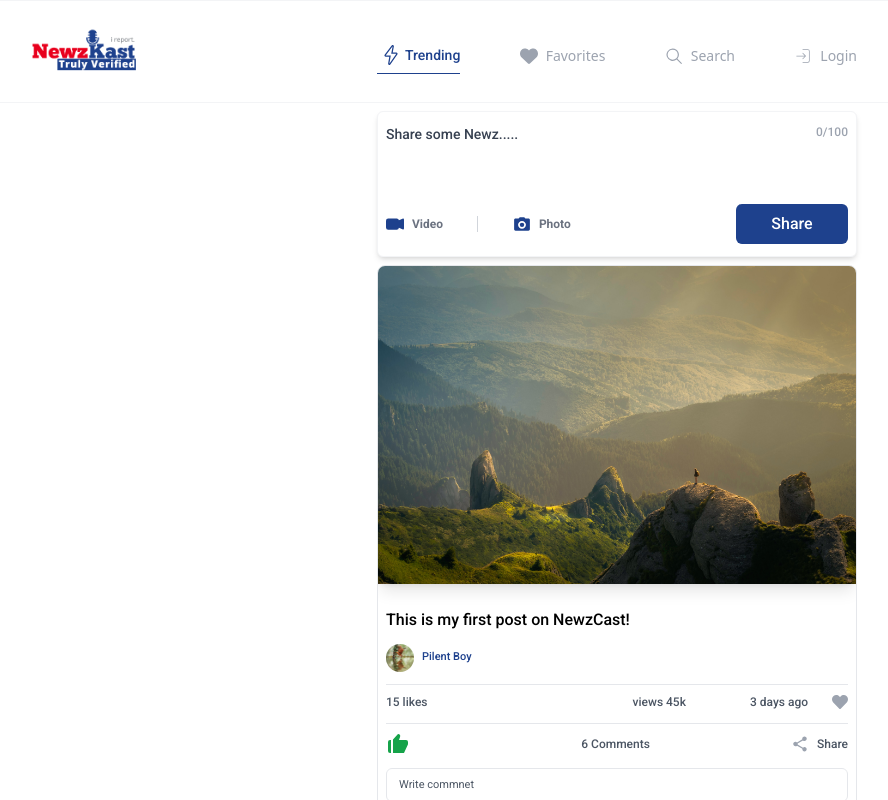
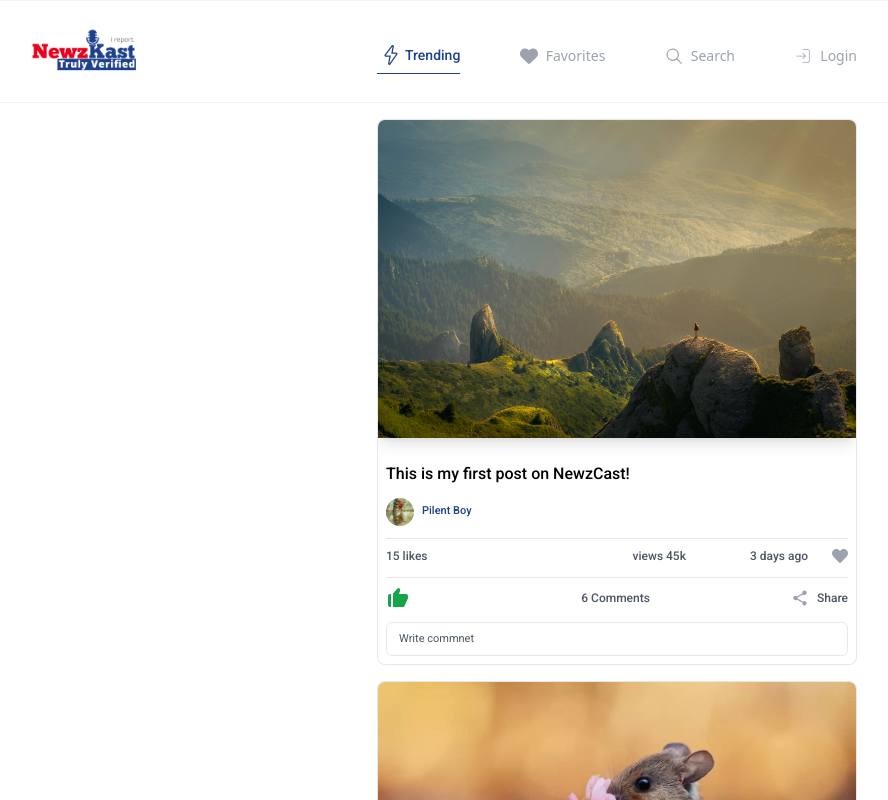
Before and after one commit to pilentboy/NewzCast, a React (Create React App) app: page /newzcast in a window 1280 px wide. Shown: the top 800 px of the page, without its empty margins (23-911 px from the left). Built offline with nearby package versions, Linux system fonts and the light colour scheme.

Commit message:
display sharePost if user is loged in

```diff
--- a/src/components/home/HomeNav.jsx
+++ b/src/components/home/HomeNav.jsx
@@ -14,6 +14,9 @@ import { CiLogin } from "react-icons/ci";
 import { CgLogOut } from "react-icons/cg";
 import handleSignOut from "../../utils/handleSignOut";
 import { useNavigate } from "react-router-dom";
+
+
+
 function HomeNav() {
 
     const navigate = useNavigate()
@@ -21,7 +24,6 @@ function HomeNav() {
 
     const logOutUser = async () => {
         const res = await handleSignOut()
-        res ? navigate('/') : alert("error")
         if (res) {
             handleUserAuth()
             navigate("/")
--- a/src/pages/Trending.jsx
+++ b/src/pages/Trending.jsx
@@ -1,7 +1,8 @@
 import SharePost from '../components/post/share/SharePost'
 import HomeContainer from '../components/home/HomeContainer'
 import PostWrapper from '../components/post/post_cart/PostWrapper'
-import { useState } from 'react'
+import { useState, useContext } from 'react'
+import { LoginContext } from '../context/LoginContext'
 import postimg1 from '../assets/images/1.jpg'
 import postimg2 from '../assets/images/2.jpg'
 import postimg3 from '../assets/images/3.jpg'
@@ -14,10 +15,15 @@ function Trending() {
     const [like2, setLike2] = useState(false)
     const [like3, setLike3] = useState(false)
 
+    const { userInfo } = useContext(LoginContext)
 
     return (
+
         <HomeContainer>
-            <SharePost />
+
+            {
+                userInfo ? <SharePost /> : null
+            }
 
             <PostWrapper img={postimg1} favorite={[favorite, setFavorite]} like={[like, setLike]} />
             <PostWrapper img={postimg2} favorite={[favorite, setFavorite]} like={[like2, setLike2]} />
```
